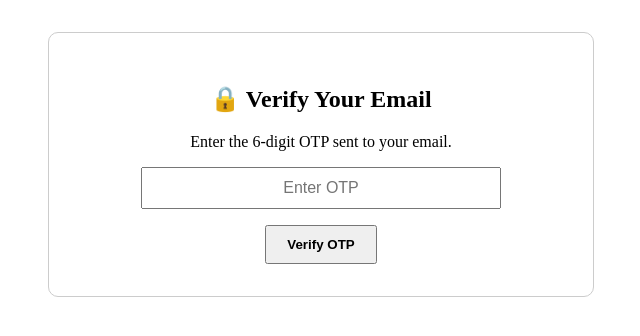
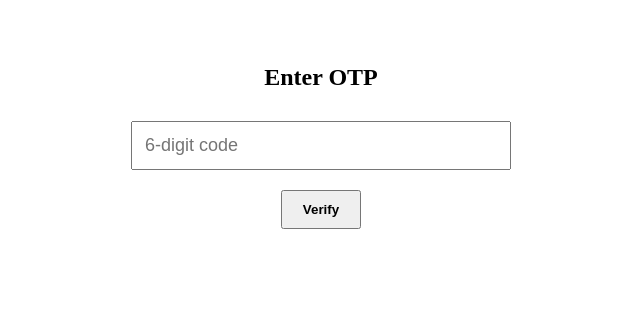
Before and after one commit to Ourwillxyz/Ourwill, a Next.js app: page /verify in a window 1280 px wide. Shown: the top 336 px of the page, without its empty margins (319-959 px from the left). Built offline with nearby package versions, Linux system fonts and the light colour scheme.

Commit message:
Update verify.js

```diff
--- a/pages/verify.js
+++ b/pages/verify.js
@@ -1,100 +1,85 @@
 // pages/verify.js
 import { useState } from 'react';
-import { useRouter } from 'next/router';
 import { supabase } from '../src/supabaseClient';
 import sha256 from 'crypto-js/sha256';
 
-const VerifyOTP = () => {
-  const router = useRouter();
-  const [otpInput, setOtpInput] = useState('');
+export default function Verify() {
+  const [otp, setOtp] = useState('');
   const [info, setInfo] = useState('');
 
-  const handleVerify = async (e) => {
-    e.preventDefault();
+  const handleVerify = async () => {
     setInfo('⏳ Verifying OTP...');
 
+    // Step 1: Get pending data
     const pending = JSON.parse(localStorage.getItem('pending_registration') || '{}');
     const { email, username, mobile, county, subcounty, ward, polling_centre } = pending;
 
-    if (!otpInput || !email || !username || !mobile) {
-      return setInfo('❌ Missing information or OTP.');
+    if (!email || !username || !mobile) {
+      return setInfo('❌ Missing registration details. Please register again.');
     }
 
-    const { data: otpRecord, error: fetchError } = await supabase
+    // Step 2: Check OTP
+    const { data: otpRecord, error: otpError } = await supabase
       .from('otp_verification')
       .select('*')
       .eq('email', email)
-      .eq('otp', otpInput)
+      .eq('otp', otp)
       .eq('used', false)
       .maybeSingle();
 
-    if (fetchError || !otpRecord) {
+    if (otpError || !otpRecord) {
       return setInfo('❌ Invalid or expired OTP.');
     }
 
-    // Mark OTP as used
-    await supabase
-      .from('otp_verification')
-      .update({ used: true })
-      .eq('id', otpRecord.id);
+    // Step 3: Save voter
+    const voter_hash = sha256(`${email}:${mobile}:${username}`).toString();
 
-    // Check again for duplicate voter
-    const { data: duplicate } = await supabase
-      .from('voter')
-      .select('id')
-      .or(`email.eq.${email},mobile.eq.${mobile},username.eq.${username}`)
-      .maybeSingle();
-
-    if (duplicate) {
-      return setInfo('❌ This voter is already registered.');
-    }
-
-    const voterHash = sha256(`${email}:${mobile}:${username}`).toString();
-
-    const { error: saveError } = await supabase.from('voter').insert([{
-      email: null,
-      mobile: null,
+    const { error: insertError } = await supabase.from('voter').insert([
+      {
         username,
+        email: null, // email not stored to protect privacy
+        mobile: null, // mobile not stored
         county,
         subcounty,
         ward,
         polling_centre,
-      voter_hash: voterHash,
-      status: 'verified',
-    }]);
+        voter_hash,
+        status: 'verified'
+      }
+    ]);
 
-    if (saveError) {
-      console.error('Voter insert error:', saveError);
-      return setInfo('❌ Failed to save voter.');
+    if (insertError) {
+      console.error('❌ Insert error:', insertError);
+      return setInfo('❌ Failed to save voter record.');
     }
 
+    // Step 4: Mark OTP as used
+    await supabase.from('otp_verification')
+      .update({ used: true })
+      .eq('id', otpRecord.id);
+
+    // Step 5: Clear and redirect
     localStorage.removeItem('pending_registration');
-    setInfo('✅ Registration complete! Redirecting...');
-    setTimeout(() => router.push('/dashboard'), 2000);
+    setInfo('✅ OTP verified and registration complete! Redirecting...');
+    setTimeout(() => window.location.href = '/dashboard', 2000);
   };
 
   return (
-    <div style={{ maxWidth: 480, margin: '2rem auto', textAlign: 'center', padding: '2rem', border: '1px solid #ccc', borderRadius: '10px' }}>
-      <h2>🔒 Verify Your Email</h2>
-      <p>Enter the 6-digit OTP sent to your email.</p>
-      <form onSubmit={handleVerify} style={{ marginTop: '1rem' }}>
+    <div style={{ maxWidth: 440, margin: '4rem auto', textAlign: 'center' }}>
+      <h2>Enter OTP</h2>
       <input
         type="text"
-          value={otpInput}
-          onChange={(e) => setOtpInput(e.target.value.replace(/\D/, ''))}
+        value={otp}
+        onChange={(e) => setOtp(e.target.value)}
+        placeholder="6-digit code"
         maxLength={6}
-          placeholder="Enter OTP"
-          required
-          style={{ padding: '10px', fontSize: '1rem', width: '70%', textAlign: 'center' }}
+        style={{ padding: 12, width: '80%', fontSize: 18, marginTop: 10 }}
       />
       <br />
-        <button type="submit" style={{ marginTop: '1rem', padding: '10px 20px', fontWeight: 'bold' }}>
-          Verify OTP
+      <button onClick={handleVerify} style={{ marginTop: 20, padding: '10px 20px', fontWeight: 'bold' }}>
+        Verify
       </button>
       {info && <p style={{ marginTop: 20, color: info.startsWith('✅') ? 'green' : info.startsWith('❌') ? 'red' : '#333' }}>{info}</p>}
-      </form>
     </div>
   );
-};
-
-export default VerifyOTP;
+}
```
Lines whose indentation alone changed are shown as unchanged.
